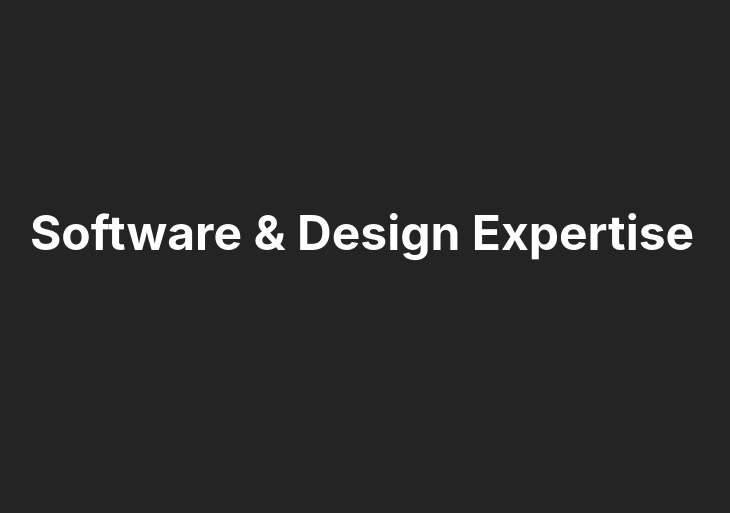
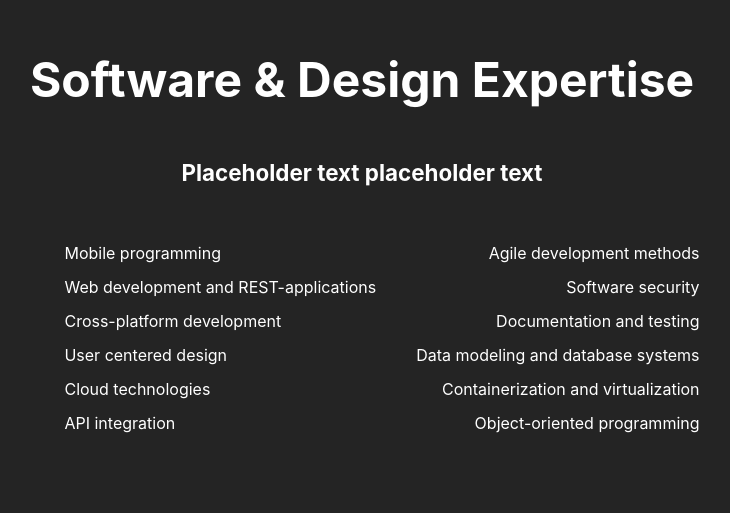
Before and after one commit to MaloSunce/ReactDemo, a React (Vite) app in the folder ReactDemo/: page / in a window 1280 px wide. Shown: the part 2647-3160 px from the top of the page, without its empty margins (278-1008 px from the left). Built offline with nearby package versions, Linux system fonts and the light colour scheme.

Commit message:
add: initial DevelSkills content

```diff
--- a/ReactDemo/src/content/DevelSkills.css
+++ b/ReactDemo/src/content/DevelSkills.css
@@ -1,9 +1,9 @@
 .DevelSkills {
     display: flex;
     flex-direction: column;
-    justify-self: center;
     justify-content: center;
     text-align: center;
     height: 100vh;
     scroll-snap-align: start;
+    margin: auto;
 }
--- a/ReactDemo/src/content/DevelSkills.jsx
+++ b/ReactDemo/src/content/DevelSkills.jsx
@@ -1,8 +1,28 @@
 import './DevelSkills.css'
+
 function DevelSkills() {
-    return(
+    return (
         <div className="DevelSkills" id="DevelSkills">
-            <h2 className="Title">Software & Design Expertise</h2>
+            <h2>Software & Design Expertise</h2>
+            <b style={{fontSize: '1.4em'}}>Placeholder text placeholder text</b>
+            <div style={{display: 'flex', flexDirection: 'row', margin: '0 auto', paddingTop: '2%'}}>
+                <ul style={{textAlign: 'left'}}>
+                    <li>Mobile programming</li>
+                    <li>Web development and REST-applications</li>
+                    <li>Cross-platform development</li>
+                    <li>User centered design</li>
+                    <li>Cloud technologies</li>
+                    <li>API integration</li>
+                </ul>
+                <ul style={{textAlign: 'right'}}>
+                    <li>Agile development methods</li>
+                    <li>Software security</li>
+                    <li>Documentation and testing</li>
+                    <li>Data modeling and database systems</li>
+                    <li>Containerization and virtualization</li>
+                    <li>Object-oriented programming</li>
+                </ul>
+            </div>
         </div>
     );
 }
--- a/ReactDemo/src/content/Projects.css
+++ b/ReactDemo/src/content/Projects.css
@@ -4,6 +4,7 @@
     text-align: center;
     width: 75%;
     margin: auto;
+    padding-top: 0.5%;
     scroll-snap-align: start;
 }
 
```
